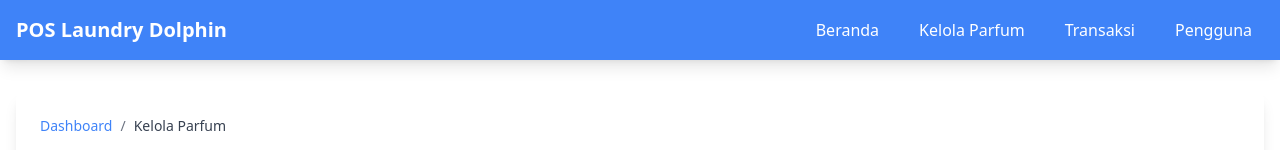
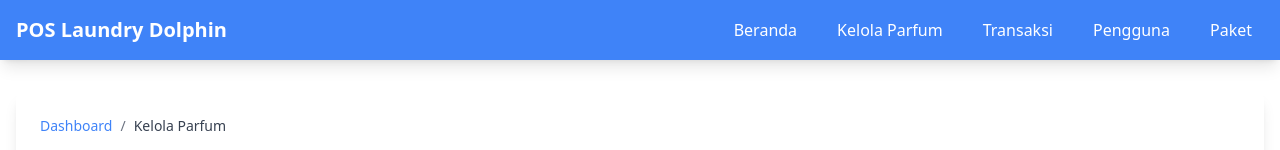
Before and after one commit to Joshtri/pos-app-ld-client, a React (Vite) app: page /parfum in a window 1280 px wide. Shown: the top 150 px of the page. Built offline with nearby package versions, Linux system fonts and the light colour scheme; no server answers.

Commit message:
adding navlink at navbar

```diff
--- a/src/components/Partials/CustomNavbar.tsx
+++ b/src/components/Partials/CustomNavbar.tsx
@@ -41,6 +41,14 @@ const Navbar: React.FC = () => {
               Pengguna
             </Link>
           </li>
+          <li>
+            <Link
+              to="/paket"
+              className="text-white hover:bg-blue-700 px-3 py-2 rounded-lg transition"
+            >
+              Paket
+            </Link>
+          </li>
         </ul>
       </div>
     </nav>
```
